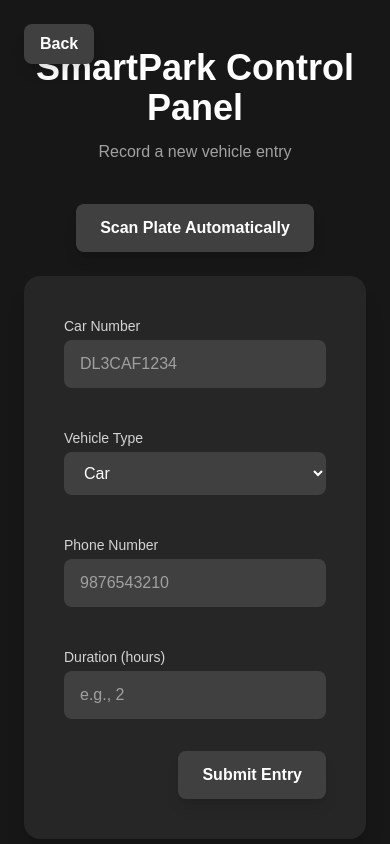
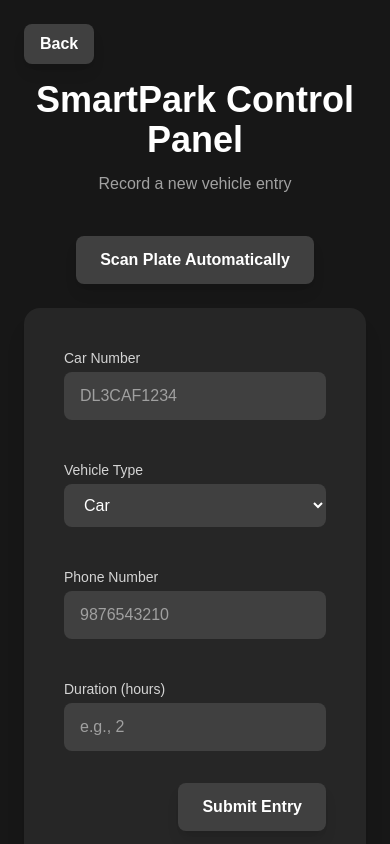
Before and after one commit to 1amSuraj/SmartPark, a Next.js app in the folder frontend/: page /create in a window 390 px wide. Shown: the top 844 px of the page. Built offline with nearby package versions, Linux system fonts and the light colour scheme.

Commit message:
button adjusted for mobile

```diff
--- a/frontend/src/app/create/page.tsx
+++ b/frontend/src/app/create/page.tsx
@@ -108,7 +108,7 @@ const Page = () => {
   };
 
   return (
-    <main className="min-h-screen bg-neutral-900 text-white px-6 py-12 flex flex-col items-center">
+    <main className="min-h-screen bg-neutral-900 text-white px-6 py-12 pt-20 sm:pt-12 flex flex-col items-center">
       <button
         onClick={() => router.push("/")} // Navigate back to the main page
         className="absolute top-6 left-6 bg-neutral-700 hover:bg-neutral-600 px-4 py-2 rounded-lg font-semibold text-white shadow-lg transition duration-300 cursor-pointer"
--- a/frontend/src/app/exit/page.tsx
+++ b/frontend/src/app/exit/page.tsx
@@ -99,7 +99,7 @@ const Page = () => {
   };
 
   return (
-    <main className="min-h-screen bg-neutral-900 text-white px-6 py-12 flex flex-col items-center">
+    <main className="min-h-screen bg-neutral-900 text-white px-6 py-12 pt-20 sm:pt-12 flex flex-col items-center">
       <button
         onClick={() => router.push("/")}
         className="absolute top-6 left-6 bg-neutral-700 hover:bg-neutral-600 px-4 py-2 rounded-lg font-semibold text-white shadow-lg transition duration-300 cursor-pointer"
--- a/frontend/src/app/payment/page.tsx
+++ b/frontend/src/app/payment/page.tsx
@@ -85,7 +85,7 @@ const Payment = () => {
   ];
 
   return (
-    <main className="min-h-screen bg-neutral-900 text-white px-4 py-10 flex flex-col items-center">
+    <main className="min-h-screen bg-neutral-900 text-white px-4 py-10 flex flex-col pt-20 sm:pt-12 items-center">
       {/* Back Button */}
       <button
         onClick={() => router.push("/")}
--- a/frontend/src/app/view/page.tsx
+++ b/frontend/src/app/view/page.tsx
@@ -88,7 +88,7 @@ const View = () => {
   }, [entries, search, filterStatus, sortKey]);
 
   return (
-    <main className="min-h-screen bg-neutral-900 text-white px-6 py-12">
+    <main className="min-h-screen bg-neutral-900 text-white pt-20 sm:pt-12 px-6 py-12">
       <button
         onClick={() => router.push("/")}
         className="absolute top-6 left-6 bg-neutral-700 hover:bg-neutral-600 px-4 py-2 rounded-lg font-semibold text-white shadow-lg transition duration-300 cursor-pointer"
```
